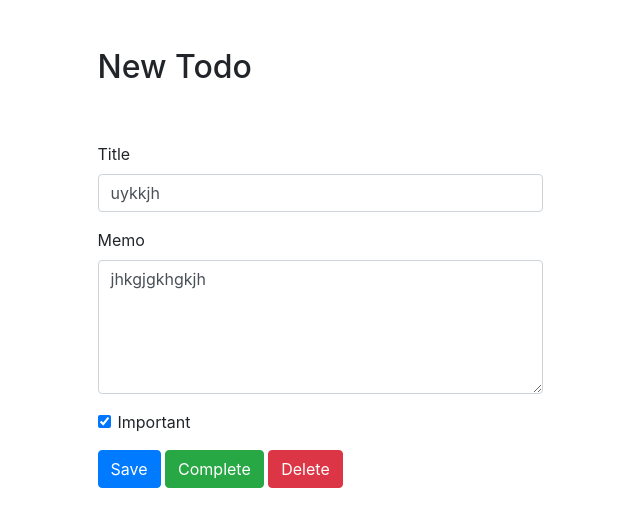
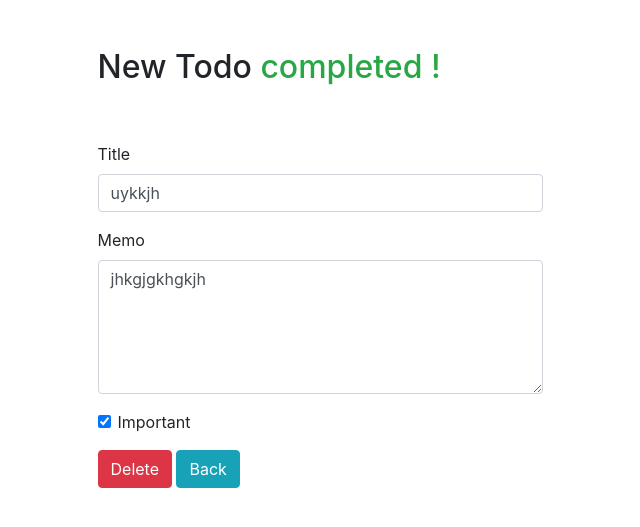
Before and after one commit to AntoniiViter/OMAN_TODOWOO, a Django app: page /todo/20 in a window 1280 px wide. Shown: the part 56-583 px from the top of the page, without its empty margins (320-960 px from the left). Run offline with Django 4.2, Linux system fonts and the light colour scheme; a user stored in the database is signed in; data comes from the database, SQL or seed files in the repository; both versions use the stored data as it was after the commit; some libraries are stand-ins or nearby versions.

Commit message:
YEEEAH123

```diff
--- a/todo/templates/todo/viewtodo.html
+++ b/todo/templates/todo/viewtodo.html
@@ -1,9 +1,16 @@
 {% extends "todo/base.html" %}
 
+{% load static %}
+
 {% block content %}
+
     <div class="row justify-content-center mt-5">
         <div class="col-md-5">
+        {% if viewtodo.datecompleted is None %}
             <h2>New Todo</h2>
+            {% else %}
+            <h2>New Todo <span style="color: #28a745">completed !</span></h2>
+            {% endif %}
         </div>
     </div>
     <div class="row justify-content-center mt-5">
@@ -27,21 +34,33 @@
                     <input type="checkbox" name="important" class="form-check-input" id="important" {% if viewtodo.important %}checked{% endif %}>
                     <label class="form-check-label" for="important">Important</label>
                 </div>
+            {% if viewtodo.datecompleted is None %}
                 <button type="submit" class="btn btn-primary">Save</button>
                 <button type="button" class="btn btn-success" onclick="$('#complete').click()">Complete</button>
                 <button type="button" class="btn btn-danger" onclick="$('#delete').click()">Delete</button>
+                <a href="{% url 'currenttodos' %}"><button type="button" class="btn btn-info">Back</button></a>
+                {% else %}
+                <button type="button" class="btn btn-danger" onclick="$('#delete').click()">Delete</button>
+                <a href="{% url 'completedtodos' %}"><button type="button" class="btn btn-info">Back</button></a>
+            {% endif %}
             </form>
         </div>
     </div>
     {% if viewtodo.datecompleted is None %}
-
         <form style='display: none;' method="POST" action="{% url 'completetodo' viewtodo.id %}">
             {% csrf_token %}
-            <button id="complete" type="submit">Completed</button>
+            <button id="complete" type="submit"> Complete</button>
         </form>
-    {% endif %}
+
     <form style='display: none;' method="POST" action="{% url 'deletetodo' viewtodo.id %}">
         {% csrf_token %}
         <button id="delete" type="submit">Delete</button>
+
+        {% else %}
+        <form style='display: none;' method="POST" action="{% url 'deletetodo_completed' viewtodo.id %}">
+        {% csrf_token %}
+        <button id="delete" type="submit">Delete</button>
+
+    {% endif %}
     </form>
 {% endblock %}
--- a/todo/views.py
+++ b/todo/views.py
@@ -91,6 +91,12 @@ def deletetodo(request, todo_id):
         deletedtodos.delete()
         return redirect('currenttodos')
 
+def deletetodo_completed(request, todo_id):
+    deletedtodos = get_object_or_404(Todo, pk=todo_id, todocreator=request.user)
+    if request.method == 'POST':
+        deletedtodos.delete()
+        return redirect('completedtodos')
+
 @login_required
 def completedtodos(request):
     completetodos = Todo.objects.filter(todocreator=request.user, datecompleted__isnull=False).order_by('-datecompleted')
--- a/todowoo/urls.py
+++ b/todowoo/urls.py
@@ -36,5 +36,6 @@ urlpatterns = [
     path('todo/<int:todo_id>', views.viewtodo, name='viewtodo'),
     path('todo/<int:todo_id>/complete', views.completetodo, name='completetodo'),
     path('todo/<int:todo_id>/delete', views.deletetodo, name='deletetodo'),
+    path('todo/<int:todo_id>/complete/delete', views.deletetodo_completed, name='deletetodo_completed'),
 
 ]
```
Also changed, not shown: todo/static/todo/custom.css (added, +11 -0 lines), db.sqlite3.
